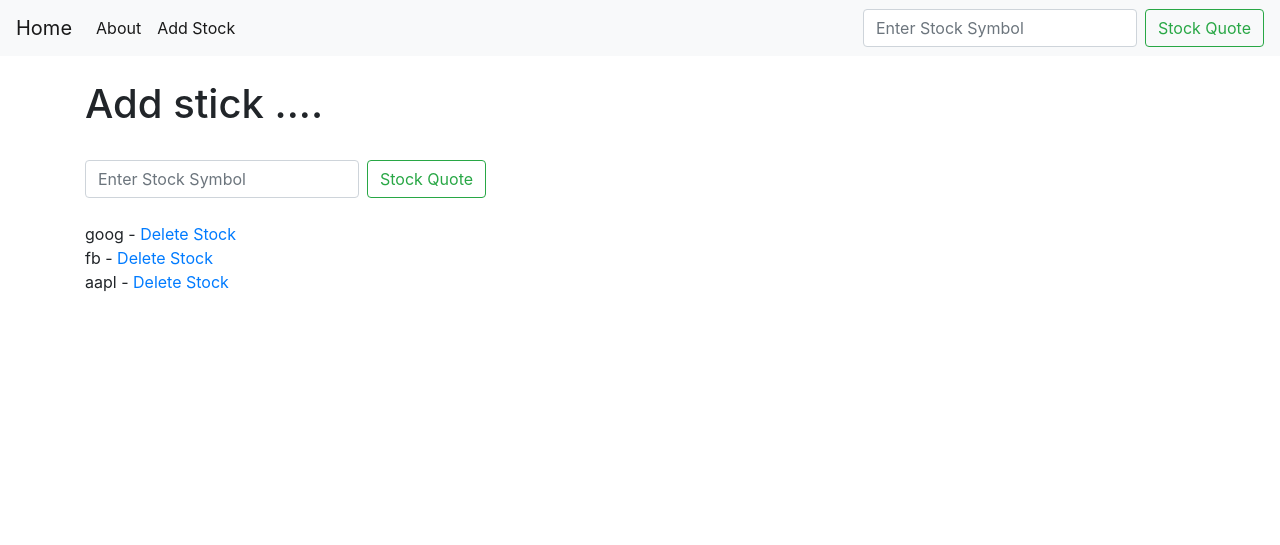
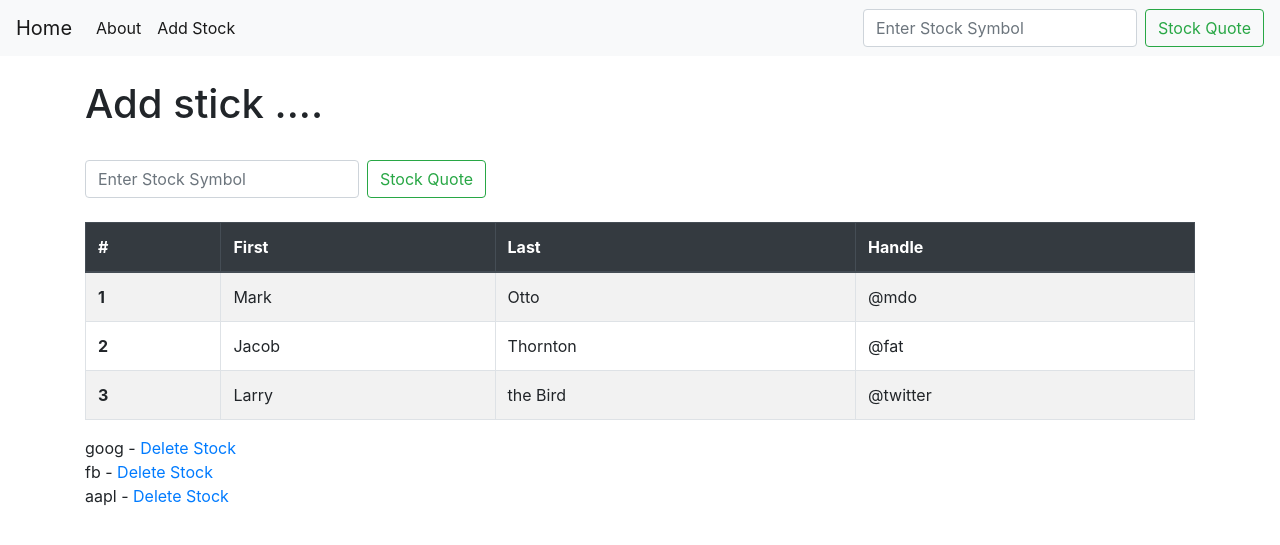
Before and after one commit to mthompson1085/stock, a Django app: page /add_stock.html in a window 1280 px wide. Shown: the top 545 px of the page. Run offline with Django 3.2, Linux system fonts and the light colour scheme; data comes from the database, SQL or seed files in the repository; some libraries are stand-ins or nearby versions.

Commit message:
added bootsrap formatting for stock table

```diff
--- a/ticker/templates/add_stock.html
+++ b/ticker/templates/add_stock.html
@@ -11,6 +11,38 @@
 </form>
 <br/>
 
+<table class="table table-striped table-bordered table-hover">
+    <thead class="thead-dark">
+      <tr>
+        <th scope="col">#</th>
+        <th scope="col">First</th>
+        <th scope="col">Last</th>
+        <th scope="col">Handle</th>
+      </tr>
+    </thead>
+    <tbody>
+      <tr>
+        <th scope="row">1</th>
+        <td>Mark</td>
+        <td>Otto</td>
+        <td>@mdo</td>
+      </tr>
+      <tr>
+        <th scope="row">2</th>
+        <td>Jacob</td>
+        <td>Thornton</td>
+        <td>@fat</td>
+      </tr>
+      <tr>
+        <th scope="row">3</th>
+        <td>Larry</td>
+        <td>the Bird</td>
+        <td>@twitter</td>
+      </tr>
+    </tbody>
+</table>
+
+
 {% for item in ticker %}
     {{ item }} - <a href="{% url 'delete' item.id %}">Delete Stock </a> <br/>
     {% endfor %}
```
